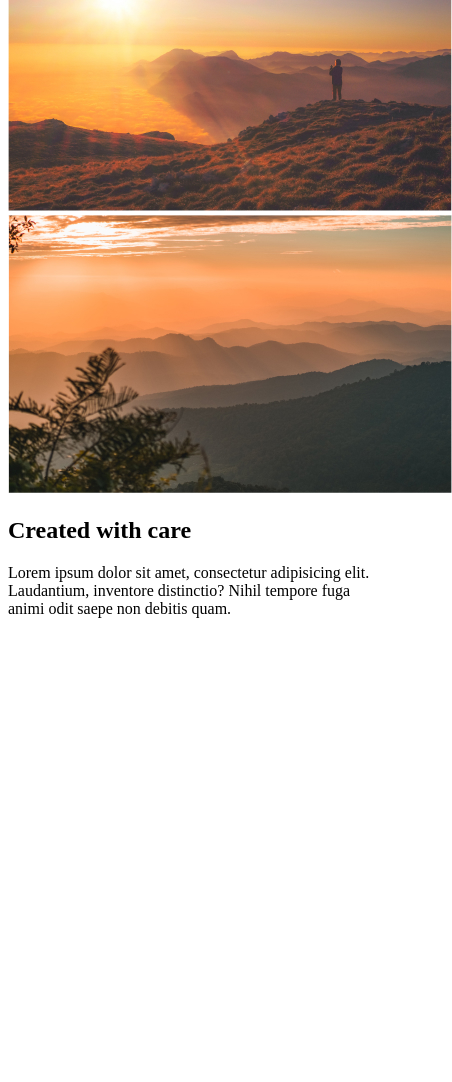
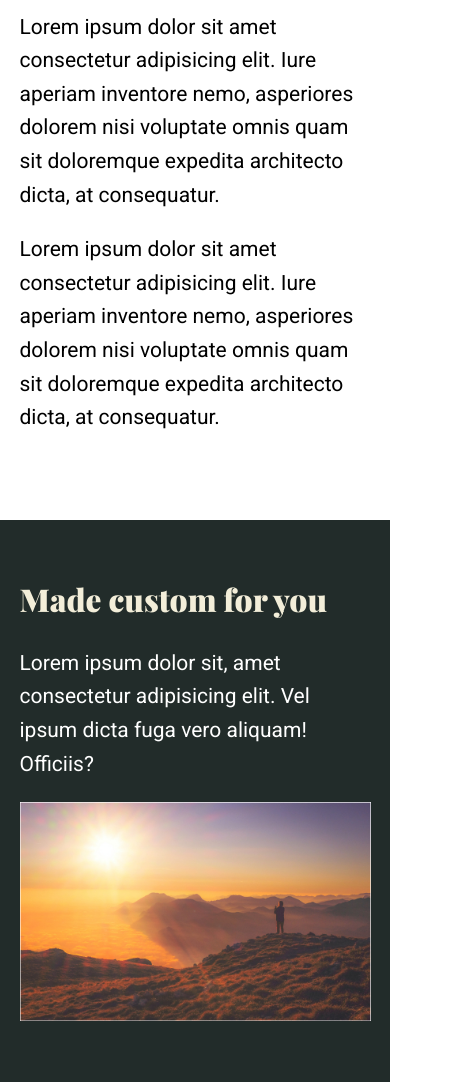
Before and after one commit to Md-Rohed/Css-responsive-layout, a plain HTML site: page index.html in a window 390 px wide. Shown: the part 425-1507 px from the top of the page, 452 px wide, since content can reach past the window. Before the commit the page ends 1059 px from the top, so only its background shows below. Drawn offline with nearby package versions, Linux system fonts and the light colour scheme.

Commit message:
responsive done

```diff
--- a/index.html
+++ b/index.html
@@ -2,60 +2,97 @@
 <html lang="en">
   <head>
     <meta charset="UTF-8" />
-    <meta http-equiv="X-UA-Compatible" content="IE=edge" />
     <meta name="viewport" content="width=device-width, initial-scale=1.0" />
+    <title>Responsive Made Easy</title>
+    <link rel="preconnect" href="https://fonts.gstatic.com" />
+    <link
+      href="https://fonts.googleapis.com/css2?family=Playfair+Display:wght@900&family=Roboto:wght@300;400&display=swap"
+      rel="stylesheet"
+    />
     <link rel="stylesheet" href="style.css" />
-    <title>Document</title>
   </head>
+
   <body>
-    <!-- Header  -->
-    <div class="header">
-      <h1>Lorem, ipsum dolor.</h1>
-      <p>Responsive layouts don’t have to be a struggle</p>
+    <section class="bg-light text-center">
+      <div class="container container--narrow">
+        <p>Lorem, ipsum dolor.</p>
+        <h2>Responsive layouts don’t have to be a struggle</h2>
       </div>
-    <!-- section1 -->
+    </section>
+
     <section>
+      <div class="container">
+        <h2 class="text-center">Quality Designs</h2>
         <div class="split">
           <div>
-          Lorem ipsum, dolor sit amet consectetur adipisicing elit. Sequi vero
-          odio, possimus accusamus quis incidunt voluptate numquam molestias
-          magni cumque.
+            <p>
+              Lorem ipsum dolor sit amet consectetur adipisicing elit. Iure
+              aperiam inventore nemo, asperiores dolorem nisi voluptate omnis
+              quam sit doloremque expedita architecto dicta, at consequatur.
+            </p>
           </div>
           <div>
-          Lorem ipsum dolor, sit amet consectetur adipisicing elit. Blanditiis,
-          adipisci quia minima ab modi voluptate ipsam ipsum dolore est officia?
-        </div>
-      </div>
-    </section>
-    <!-- section2  -->
-    <section>
-      <div class="split">
-        <div>
-          <h1>Made custom for you</h1>
             <p>
-            Lorem ipsum dolor, sit amet consectetur adipisicing elit. Sapiente,
-            quasi! Lorem ipsum dolor sit amet consectetur, adipisicing elit.
+              Lorem ipsum dolor sit amet consectetur adipisicing elit. Iure
+              aperiam inventore nemo, asperiores dolorem nisi voluptate omnis
+              quam sit doloremque expedita architecto dicta, at consequatur.
             </p>
           </div>
-
-        <div>
-          <img src="./img/image-01.jpg" alt="sunset" />
+          <!-- <div>
+            <p>
+              Eum quisquam deleniti facere fugit. Vero quidem sunt fuga fugit ea
+              voluptatum placeat ullam eveniet, minima sed veritatis laboriosam.
+              Quia cumque est cupiditate quod eum?
+            </p>
+          </div> -->
         </div>
       </div>
     </section>
 
-    <section>
+    <section class="bg-dark">
+      <div class="container">
+        <div class="split">
+          <!-- <div>
+            <img
+              src="img/image-02.jpg"
+              alt="foggy mountains with sun setting behind them"
+            />
+          </div> -->
+          <div>
+            <h2>Made custom for you</h2>
+            <p>
+              Lorem ipsum dolor sit, amet consectetur adipisicing elit. Vel
+              ipsum dicta fuga vero aliquam! Officiis?
+            </p>
+          </div>
+          <div>
+            <img
+              src="img/image-01.jpg"
+              alt="man standing on mountain edge looking at sunset"
+            />
+          </div>
+        </div>
+      </div>
+    </section>
+
+    <section class="bg-primary">
+      <div class="container">
         <div class="split">
           <div>
-          <img src="./img/image-02.jpg" alt="sunset in mountain" />
+            <img
+              src="img/image-02.jpg"
+              alt="foggy mountains with sun setting behind them"
+            />
           </div>
           <div>
-          <h1>Created with care</h1>
+            <h2>Created with care</h2>
             <p>
-            Lorem ipsum dolor sit amet, consectetur adipisicing elit.
-            Laudantium, inventore distinctio? Nihil tempore fuga animi odit
-            saepe non debitis quam.
+              Lorem ipsum dolor sit amet consectetur adipisicing elit. Veritatis
+              id hic at vel voluptatem reiciendis aut, esse aperiam? Quia
+              aperiam nesciunt sint iste laboriosam quibusdam minus molestias
+              blanditiis esse!
             </p>
+          </div>
         </div>
       </div>
     </section>
--- a/style.css
+++ b/style.css
@@ -0,0 +1,114 @@
+:root {
+  --clr-primary-200: #f3eed9;
+  --clr-primary-400: red;
+
+  --clr-neutral-100: #fff;
+  --clr-neutral-900: #222c2a;
+
+  --ff-primary: "Roboto", sans-serif;
+  --ff-accent: "Playfair Display", serif;
+}
+
+*,
+*::before,
+*::after {
+  box-sizing: border-box;
+}
+
+body {
+  font-family: var(--ff-primary);
+  font-weight: 400;
+  font-size: 1.3125rem;
+  line-height: 1.6;
+  background-image: url("abc");
+}
+
+body,
+h1,
+h2,
+h3,
+p {
+  margin: 0;
+}
+
+h1,
+h2,
+h3 {
+  color: var(--clr-primary-400);
+  font-family: var(--ff-accent);
+  font-weight: 900;
+  line-height: 1;
+}
+
+h2,
+h3,
+p {
+  margin-bottom: 1em;
+}
+
+img {
+  display: block;
+  max-width: 100%;
+}
+
+.text-center {
+  text-align: center;
+}
+
+header,
+section {
+  padding: 4rem 0;
+  @media (min-width: 40em) {
+    header,
+    section {
+      padding: 7rem 0;
+    }
+  }
+}
+
+.container {
+  margin-inline: auto;
+  width: min(90%, 70.5rem);
+}
+
+.split {
+  display: flex;
+  flex-direction: column;
+}
+
+@media (min-width: 40em) {
+  .split {
+    flex-direction: row;
+  }
+
+  .split > * {
+    flex-basis: 100%;
+  }
+
+  .split > * + * {
+    margin-left: 2em;
+  }
+}
+
+.container--narrow {
+  max-width: 34rem;
+}
+
+.bg-light {
+  background-color: var(--clr-primary-200);
+}
+
+.bg-primary {
+  color: var(--clr-neutral-100);
+  background-color: var(--clr-primary-400);
+}
+
+.bg-dark {
+  color: var(--clr-neutral-100);
+  background-color: var(--clr-neutral-900);
+}
+
+.bg-primary h2,
+.bg-dark h2 {
+  color: var(--clr-primary-200);
+}
```
Lines whose indentation alone changed are shown as unchanged.
